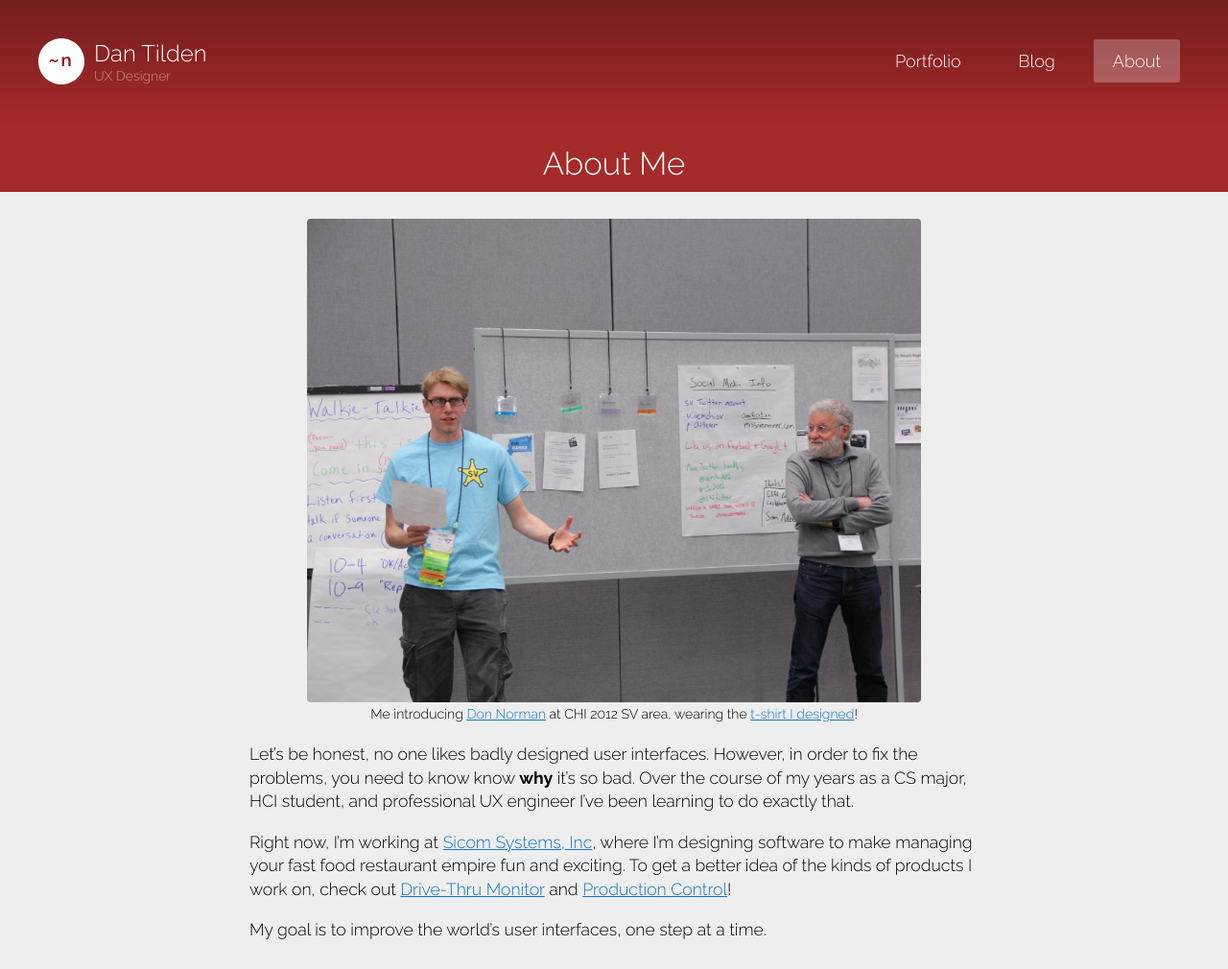
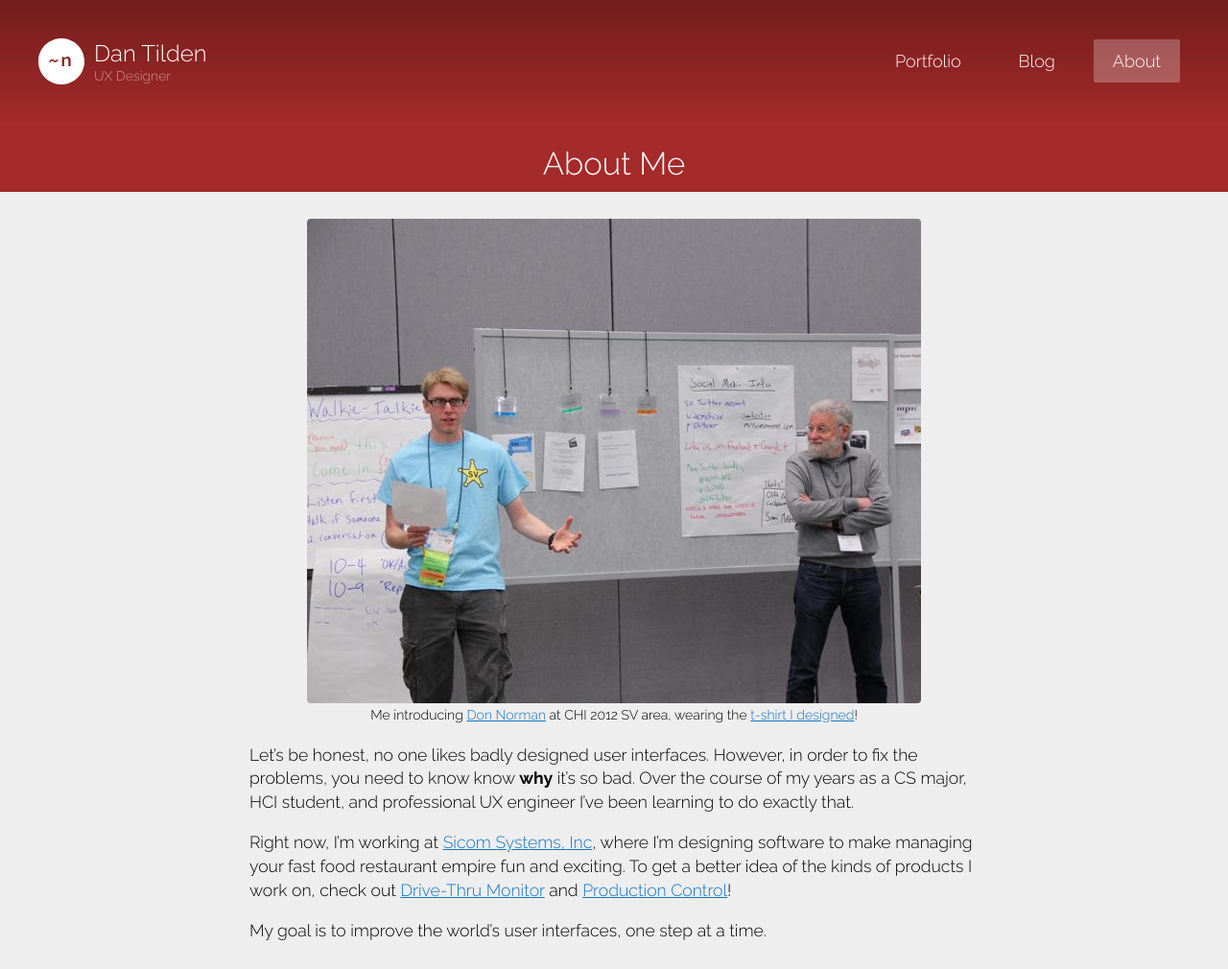
Before and after one commit to tilden/tilden.github.io, a Jekyll site: the page built from about.md, in a window 1280 px wide and 1010 px high. Shown: the whole window at 96% size. Built offline with Jekyll 4.4.1, drawn with Linux system fonts in a browser that asks for light colours; nearby versions of some CDN libraries.

Commit message:
Misc fixes

```diff
--- a/about.md
+++ b/about.md
@@ -6,7 +6,7 @@
 top_bar_color: '#A52A2A'
 ---
 
-<img src="/images/about_photo.jpg" width="640px" />
+<img src="/images/about_photo.jpg" width="640px" height="505px" />
 <small class="caption">Me introducing [Don Norman](http://en.wikipedia.org/wiki/Don_Norman) at CHI 2012 SV area, wearing the [t-shirt I designed](/projects/archive/#chi_shirt)!</small>
 
 Let's be honest, no one likes badly designed user interfaces. However, in order to fix
--- a/css/style.css
+++ b/css/style.css
@@ -290,7 +290,7 @@
 
 .card .post_thumb {
   background-size: cover;
-  width: 512px;
+  width: 100%;
   height: 250px;
   border-radius: 2px 2px 0 0;
 }
@@ -530,6 +530,7 @@
   margin-right: auto;
   border-radius: 4px;
   max-width: 100%;
+  height: auto;
 }
 
 .post_content, .footnotes {
@@ -561,6 +562,7 @@
 
 .footnotes {
   font-size: 14px;
+  word-wrap: break-word;
 }
 
 .footnotes li p {
```
Also changed, not shown: _posts/2014-07-20-youtube-watch-later.md (deleted, +0 -7 lines), images/about_photo.jpg, images/about_photo@2x.jpg (added).
